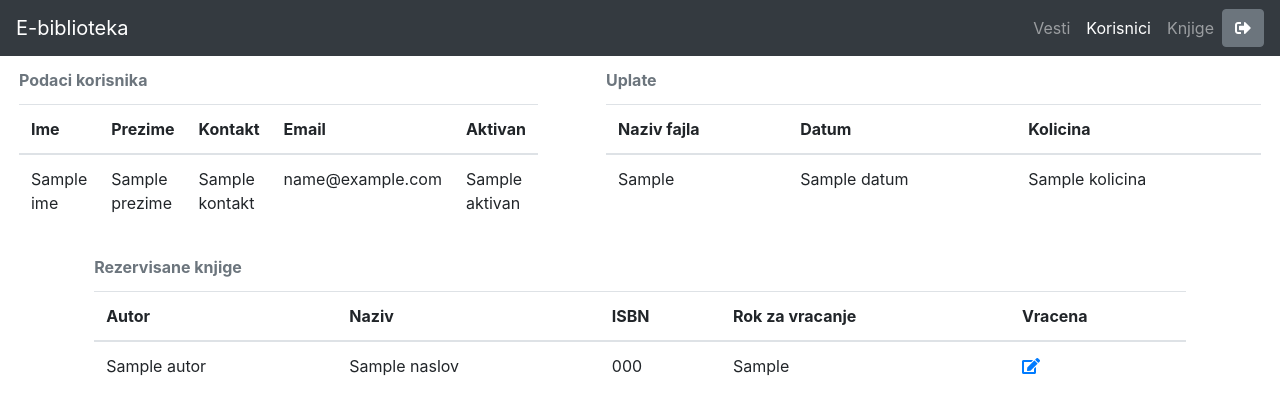
After one commit to fistmedia/E-biblioteka, a Flask app: template templates/admin_korisnik_jedan.html in a window 1280 px wide. The commit adds this page. Shown: the top 415 px of the page. Run offline with Flask 2, Linux system fonts and the light colour scheme; the template is opened without the code that fills it: most values are stand-ins (such as "Sample title", 1, 10 or a date in 2020).

Commit message:
sredi_korisnik_ulogovan XD

```diff
--- a/app.py
+++ b/app.py
@@ -79,6 +79,16 @@ def korisnici_login():
 @app.route('/korisnik_ulogovan')
 def korisnik_ulogovan():
     if ulogovan():
+        sql_knjige='''SELECT knjiga.autor, knjiga.naslov, knjiga.isbn, izdavanje.vracanje_rok
+                      FROM knjiga JOIN izdavanje
+                      ON knjiga.id=izdavanje.knjiga_id
+                      WHERE izdavanje.korisnik_id=%s
+                     '''
+        kor_id=(session['ulogovani_korisnik'],)
+        print(kor_id)
+        kursor.execute(sql_knjige, kor_id)
+        knjige=kursor.fetchall()
+        konekcija.commit()
         return render_template('korisnik_ulogovan.html')
     else:
         return render_template('korisnici_login.html')
@@ -192,13 +202,43 @@ def rezervacija(id):
                 """
             kursor.execute(sql,(id_kor, id))
             konekcija.commit()
-            konekcija.commit()
             return redirect(url_for('admin_ulogovan'))
     else:
         return redirect(url_for('korisnici_login'))
 
+@app.route('/jedan_korisnik/<id>')
+def jedan_korisnik(id):
+    if ulogovan('admin'):
+        sql_kor='SELECT id, ime, prezime, email, kontakt, aktivan FROM korisnik WHERE id=%s'
+        kursor.execute(sql_kor, (id,))
+        korisnik= kursor.fetchone()
+        sql_upl='SELECT naziv_fajla, datum, kolicina FROM uplatnica WHERE korisnik_id=%s'
+        kursor.execute(sql_upl, (id,))
+        uplate=kursor.fetchall()
+        sql_knjige='''SELECT knjiga.id, knjiga.autor, knjiga.naslov, knjiga.isbn, izdavanje.vracanje_rok
+                      FROM knjiga JOIN izdavanje
+                      ON knjiga.id=izdavanje.knjiga_id
+                      WHERE izdavanje.korisnik_id=%s
+                    '''
+        kursor.execute(sql_knjige, (id,))
+        knjige=kursor.fetchall()
+        return render_template('admin_korisnik_jedan.html', korisnik=korisnik, knjige=knjige, uplate=uplate)
+    else:
+         return redirect (url_for('korisnici_login'))
 
-
+@app.route('/vrati_knjigu/<id_kor>/<id_knj>')
+def vrati_knjigu(id_kor, id_knj):
+    if ulogovan('admin'):
+        print(id_knj)
+        print(id_kor)
+        sql='DELETE FROM izdavanje WHERE knjiga_id=%s AND korisnik_id=%s'
+        kursor.execute(sql,(id_knj, id_kor))
+        print(id_kor)
+        print(id_knj)
+        konekcija.commit()
+        return redirect(url_for('jedan_korisnik', id=id_kor))
+    else:
+        return redirect(url_for('korisnici_login'))
 
 @app.route('/registracija', methods = ['GET', 'POST'])
 def registracija():
--- /dev/null
+++ b/templates/admin_korisnik_jedan.html
@@ -0,0 +1,102 @@
+{% extends 'base.html' %}
+{% block content%}
+
+<nav class="navbar navbar-expand-lg navbar navbar-dark bg-dark">
+	<a class="navbar-brand" href="#">E-biblioteka</a>
+	<button class="navbar-toggler" type="button" data-toggle="collapse" data-target="#navbarSupportedContent"
+		aria-controls="navbarSupportedContent" aria-expanded="false" aria-label="Toggle navigation">
+		<span class="navbar-toggler-icon"></span>
+	</button>
+	<div class="collapse navbar-collapse" id="navbarSupportedContent">
+		<ul class="navbar-nav ml-auto">
+      <li class="nav-item">
+				<a class="nav-link" href="{{url_for('admin_ulogovan')}}"role="button">Vesti<span></span></a>
+			</li>
+			<li class="nav-item active">
+				<a class="nav-link" href="{{url_for('admin_korisnici')}}" role="button">Korisnici<span></span></a>
+			</li>
+			<li class="nav-item">
+				<a class="nav-link" href="{{url_for('dostupne_knjige')}}" role="button">Knjige</a>
+      </li>
+    </ul>
+    <form class="form-inline" action={{ url_for('logout') }}>
+      <button class="btn btn-secondary" type="submit">
+        <i class="fas fa-sign-out-alt"></i>
+      </button>
+    </form>
+	</div>
+</nav>
+<div class="row">
+    <table class="table col-4 mx-auto">
+        <caption><b>Podaci korisnika</b></caption>
+        <thead>
+            <tr>
+                <th scope="col">Ime</th>
+                <th scope="col">Prezime</th>
+                <th scope="col">Kontakt</th>
+                <th scope="col">Email</th>
+                <th scope="col">Aktivan</th>
+            </tr>
+        </thead>
+        <tbody>
+            <tr>
+              <td>{{ korisnik.ime }}</td>
+              <td>{{ korisnik.prezime }}</td>
+               <td>{{ korisnik.kontakt }}</td>
+               <td>{{ korisnik.email}}</td>
+               <td>{{ korisnik.aktivan}}</td>
+            </tr>
+          </tbody>
+    </table>
+    <table class="table col-6 mx-auto">
+        <caption><b>Uplate</b></caption>
+        <thead>
+            <tr>
+                <th scope="col">Naziv fajla</th>
+                <th scope="col">Datum</th>
+                <th scope="col">Kolicina</th>
+            </tr>
+        </thead>
+        <tbody>
+            {% for uplata in uplate%}
+            <tr>
+              <td>{{ uplata.naziv_fajla }}</td>
+              <td>{{ uplata.datum }}</td>
+               <td>{{ uplata.kolicina }}</td>
+            </tr>
+            {% endfor %}
+          </tbody>
+    </table>
+  </div>
+<div class="row">
+    <table class="table col-10 mx-auto">
+        <caption><b>Rezervisane knjige</b></caption>
+      <thead>
+        <tr>
+          <th scope="col">Autor</th>
+          <th scope="col">Naziv</th>
+          <th scope="col">ISBN</th>
+          <th scope="col">Rok za vracanje</th>
+          <th scope="col">Vracena</th>
+        </tr>
+      </thead>
+      <tbody>
+        {% for knjiga in knjige %}
+        <tr>
+          <td>{{ knjiga.autor }}</td>
+          <td>{{ knjiga.naslov }}</td>
+           <td>{{ knjiga.isbn }}</td>
+           <td>{{ knjiga.vracanje_rok}}</td>
+          <td>
+              <a href="{{ url_for('vrati_knjigu', id_knj=knjiga.id, id_kor=korisnik.id) }}" class="icon-btn orange text-decoration-none" role="button">
+                  <i class="fas fa-edit"></i>
+              </a>
+          </td>
+        </tr>
+        {% endfor %}
+      </tbody>
+    </table>
+  </div>
+
+
+{% endblock %}
--- a/templates/dostupne_knjige.html
+++ b/templates/dostupne_knjige.html
@@ -60,7 +60,7 @@
             <th scope="col">Naziv</th>
             <th scope="col">ISBN</th>
             <th scope="col">Broj dostupnih</th>
-            {% if admin == 0 %}
+            {% if admin == 1 %}
             <th scope="col">Rezervisite</th>
             {% endif %}
           </tr>
```
Also changed, not shown: templates/admin_korisnici.html (+5 -8 lines), templates/korisnik_ulogovan.html (+8 -16 lines).
